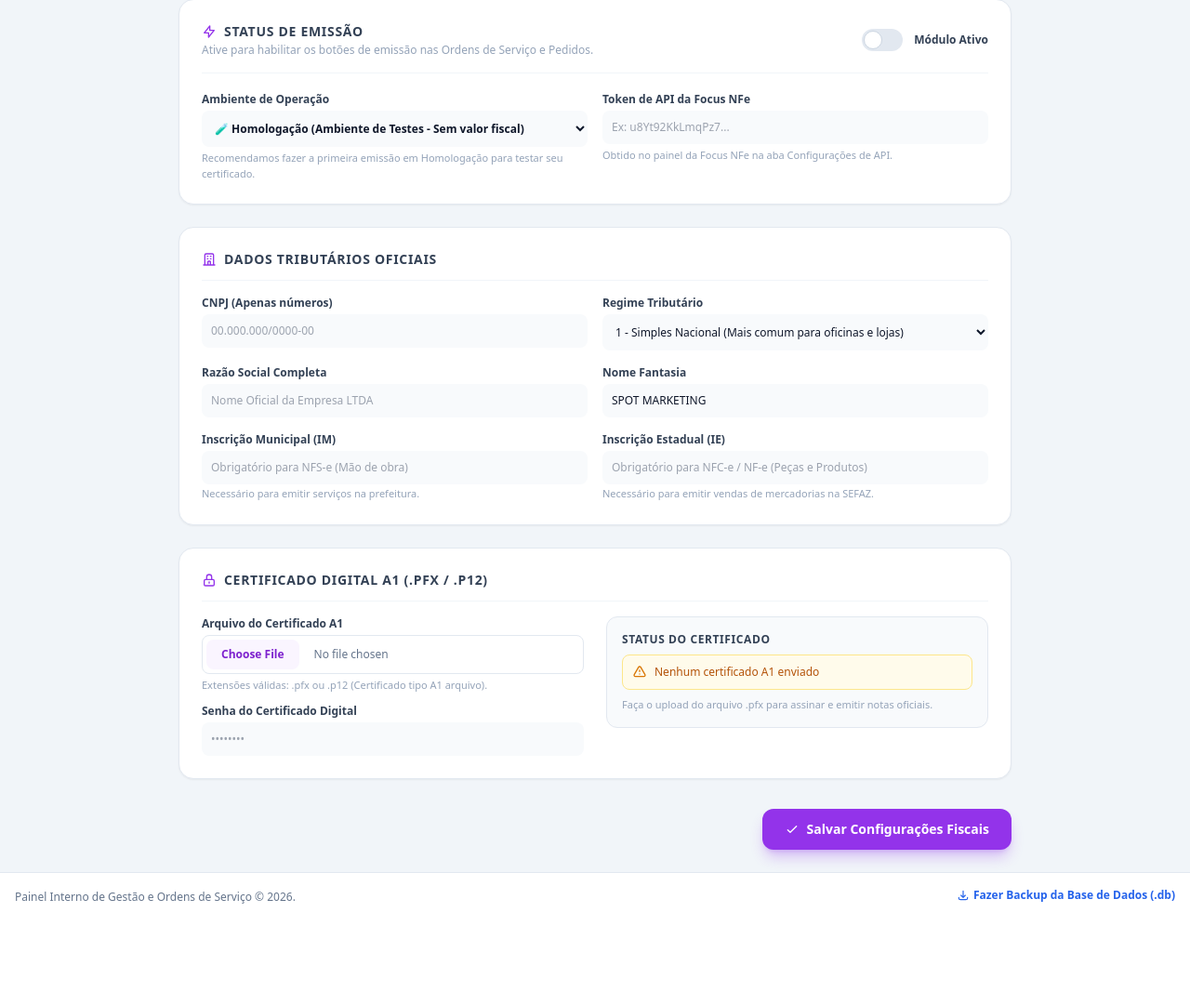
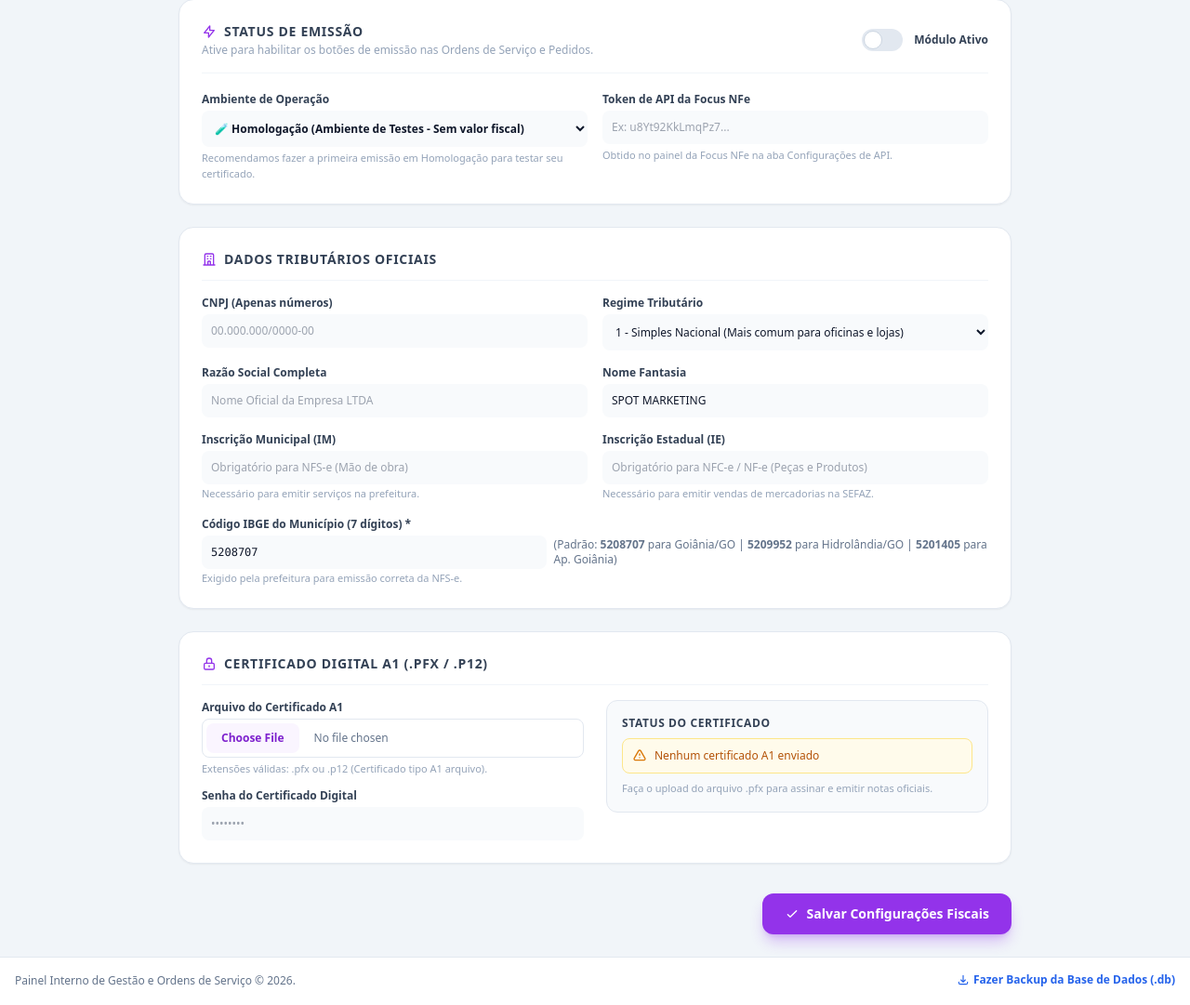
Before and after one commit to nandocozac/painel-gestao, a Flask app: page /configuracoes/fiscal in a window 1280 px wide. Shown: the part 211-1292 px from the top of the page at 93% size. Before the commit the page ends 1183 px from the top, so only its background shows below. Run offline with Flask 3, Linux system fonts and the light colour scheme; the visitor is signed in with stand-in values (Sample User, id 1); some libraries are stand-ins or nearby versions.

Commit message:
feat(fiscal): adicionar codigo IBGE do municipio no prestador e servico da NFSe

```diff
--- a/app.py
+++ b/app.py
@@ -82,6 +82,7 @@ def migrar_banco_multiempresa():
                 'fiscal_nome_fantasia': 'VARCHAR(150) DEFAULT ""',
                 'fiscal_inscricao_municipal': 'VARCHAR(30) DEFAULT ""',
                 'fiscal_inscricao_estadual': 'VARCHAR(30) DEFAULT ""',
+                'fiscal_codigo_municipio': 'VARCHAR(10) DEFAULT "5208707"',
                 'fiscal_regime_tributario': 'INTEGER DEFAULT 1',
                 'fiscal_certificado_filename': 'VARCHAR(255)',
                 'fiscal_certificado_senha': 'VARCHAR(255) DEFAULT ""',
@@ -134,6 +135,7 @@ def migrar_banco_multiempresa():
                 'fiscal_nome_fantasia': "VARCHAR(150) DEFAULT ''",
                 'fiscal_inscricao_municipal': "VARCHAR(30) DEFAULT ''",
                 'fiscal_inscricao_estadual': "VARCHAR(30) DEFAULT ''",
+                'fiscal_codigo_municipio': "VARCHAR(10) DEFAULT '5208707'",
                 'fiscal_regime_tributario': 'INTEGER DEFAULT 1',
                 'fiscal_certificado_filename': 'VARCHAR(255)',
                 'fiscal_certificado_senha': "VARCHAR(255) DEFAULT ''",
@@ -1445,6 +1447,7 @@ def configuracoes_fiscal():
         empresa.fiscal_nome_fantasia = request.form.get('fiscal_nome_fantasia', '').strip()
         empresa.fiscal_inscricao_municipal = request.form.get('fiscal_inscricao_municipal', '').strip()
         empresa.fiscal_inscricao_estadual = request.form.get('fiscal_inscricao_estadual', '').strip()
+        empresa.fiscal_codigo_municipio = re.sub(r'\D', '', request.form.get('fiscal_codigo_municipio', '5208707')) or '5208707'
 
         try:
             empresa.fiscal_regime_tributario = int(request.form.get('fiscal_regime_tributario', 1))
--- a/models.py
+++ b/models.py
@@ -48,6 +48,7 @@ class Empresa(db.Model):
     fiscal_nome_fantasia = db.Column(db.String(150), default='')
     fiscal_inscricao_municipal = db.Column(db.String(30), default='')
     fiscal_inscricao_estadual = db.Column(db.String(30), default='')
+    fiscal_codigo_municipio = db.Column(db.String(10), default='5208707') # Código IBGE (ex: 5208707 Goiânia)
     fiscal_regime_tributario = db.Column(db.Integer, default=1) # 1=Simples Nacional, 2=Simples Excesso, 3=Normal, 4=MEI
     fiscal_certificado_filename = db.Column(db.String(255), nullable=True)
     fiscal_certificado_senha = db.Column(db.String(255), default='')
--- a/templates/configuracoes_fiscal.html
+++ b/templates/configuracoes_fiscal.html
@@ -125,6 +125,18 @@
                         class="w-full text-xs rounded-lg border-slate-200 bg-slate-50 p-2.5 focus:border-purple-500 focus:ring-purple-500">
                     <p class="text-[11px] text-slate-400 mt-0.5">Necessário para emitir vendas de mercadorias na SEFAZ.</p>
                 </div>
+
+                <div class="sm:col-span-2">
+                    <label class="block text-xs font-semibold text-slate-700 mb-1">Código IBGE do Município (7 dígitos) *</label>
+                    <div class="flex items-center gap-2">
+                        <input type="text" name="fiscal_codigo_municipio" value="{{ empresa.fiscal_codigo_municipio or '5208707' }}" required placeholder="Ex: 5208707"
+                            class="w-full sm:w-1/2 text-xs font-mono rounded-lg border-slate-200 bg-slate-50 p-2.5 focus:border-purple-500 focus:ring-purple-500">
+                        <span class="text-xs text-slate-500 font-medium">
+                            (Padrão: <strong>5208707</strong> para Goiânia/GO | <strong>5209952</strong> para Hidrolândia/GO | <strong>5201405</strong> para Ap. Goiânia)
+                        </span>
+                    </div>
+                    <p class="text-[11px] text-slate-400 mt-0.5">Exigido pela prefeitura para emissão correta da NFS-e.</p>
+                </div>
             </div>
         </div>
 
```
Also changed, not shown: focus_nfe.py (+18 -1 lines).
